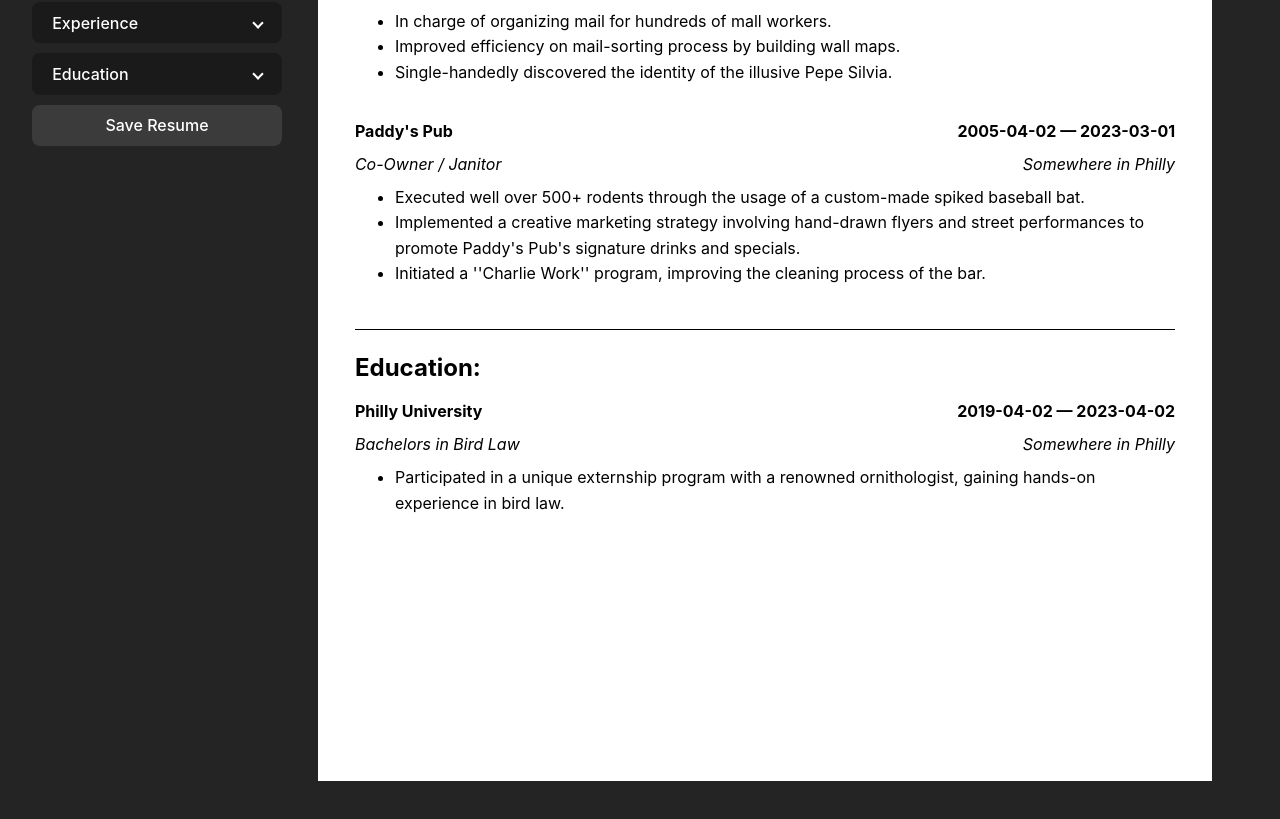
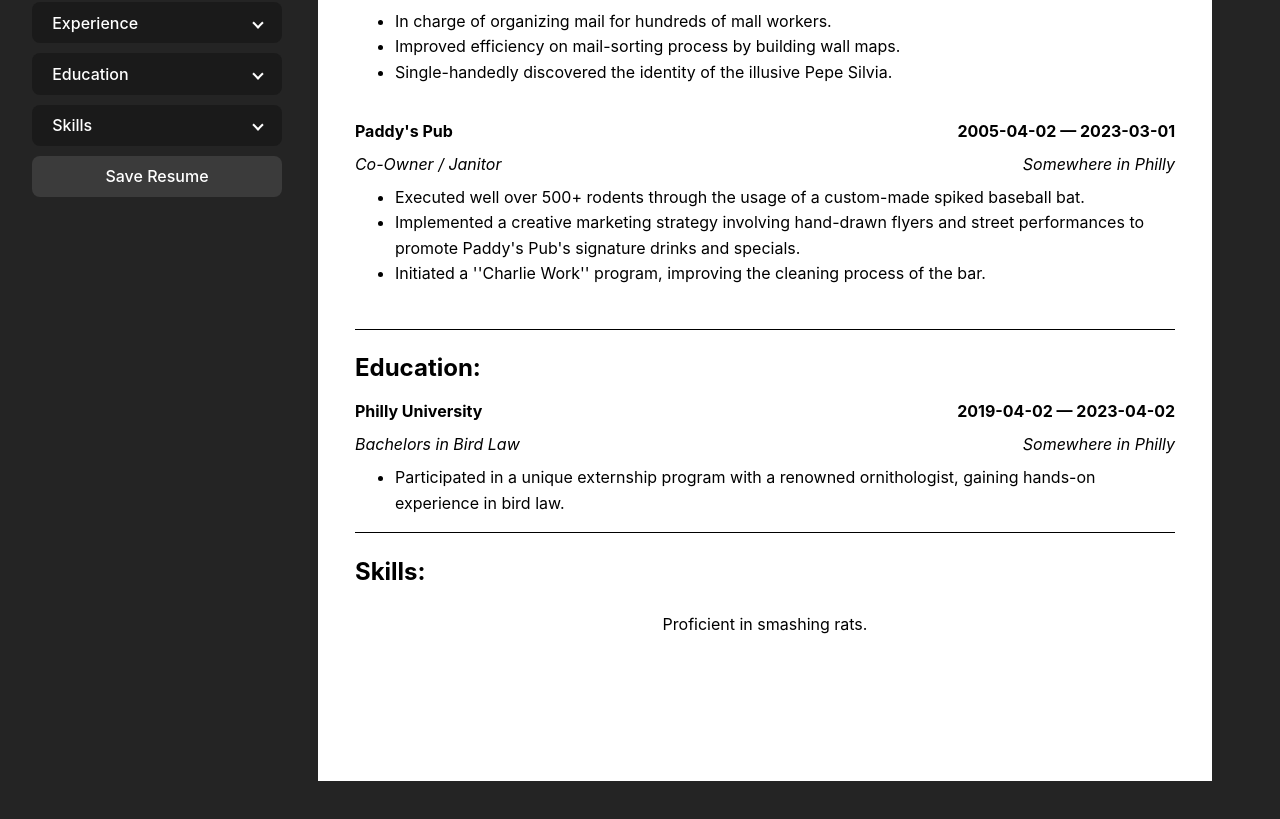
Before and after one commit to alansobchacki/odin-react-cv-app, a React (Vite) app: page / in a window 1280 px wide. Shown: the part 351-1170 px from the top of the page. Built offline with nearby package versions, Linux system fonts and the light colour scheme.

Commit message:
implement a 'skills' section.

```diff
--- a/src/App.jsx
+++ b/src/App.jsx
@@ -3,10 +3,10 @@ import Resume from "./components/Resume.jsx";
 import PersonalInformation from "./components/PersonalInfo.jsx";
 import Information from "./components/Information.jsx";
 import PrintButton from "./components/PrintButton.jsx";
+import Skills from "./components/Skills.jsx";
 import "./App.css";
 
 function App() {
-  // General information
   const [fullName, setFullName] = useState("Charles Kelly");
   const [email, setEmail] = useState("charliek@paddyspub.com");
   const [portfolio, setPortfolio] = useState("github.com/dayman");
@@ -54,6 +54,9 @@ function App() {
       ],
     },
   ]);
+
+  // Skills
+  const [skillExperiences, setSkillExperiences] = useState('Proficient in smashing rats.');
 
   const addExperience = (type, newExperience, index = null) => {
     if (type === "Experience") {
@@ -112,6 +115,10 @@ function App() {
           experiences={educationExperiences}
           removeExperience={removeExperience}
         />
+        <Skills
+          skillsExperiences={skillExperiences}
+          setSkillsExperiences={setSkillExperiences}
+        />
         <PrintButton />
       </div>
 
@@ -123,6 +130,7 @@ function App() {
         address={address}
         workExperiences={workExperiences}
         educationExperiences={educationExperiences}
+        skills={skillExperiences}
       />
     </div>
   );
--- a/src/components/Resume.jsx
+++ b/src/components/Resume.jsx
@@ -6,15 +6,13 @@ function Resume({
   address,
   workExperiences,
   educationExperiences,
+  skills
 }) {
   return (
     <div id="resume">
       <div id="personal-section">
         <h1>{fullName}</h1>
-        <p>
-          •&nbsp;{email} •&nbsp;{portfolio} •&nbsp;{phoneNumber} •&nbsp;
-          {address}
-        </p>
+        <p>•&nbsp;{email} •&nbsp;{portfolio} •&nbsp;{phoneNumber} •&nbsp;{address}</p>
       </div>
 
       <div className="resume-line"></div>
@@ -22,31 +20,17 @@ function Resume({
 
       {/* Experience Section */}
       <div>
-        <h2>
-          <strong>Experience:</strong>
-        </h2>
+        <h2><b>Experience:</b></h2>
         {workExperiences.map((experience, index) => (
           <div key={index}>
             <div className=" resume-info-container">
-              <p>
-                <strong>{experience.institutionName}</strong>
-              </p>
-
-              <p>
-                <strong>
-                  {experience.startDuration} — {experience.endDuration}
-                </strong>
-              </p>
+              <p><b>{experience.institutionName}</b></p>
+              <p><b>{experience.startDuration} — {experience.endDuration}</b></p>
             </div>
 
             <div className=" resume-info-container">
-              <p>
-                <i>{experience.title}</i>
-              </p>
-
-              <p>
-                <i>{experience.institutionLocation}</i>
-              </p>
+              <p><i>{experience.title}</i></p>
+              <p><i>{experience.institutionLocation}</i></p>
             </div>
 
             <div className="resume-info-container">
@@ -56,7 +40,8 @@ function Resume({
                     .filter((description) => description.trim() !== "")
                     .map((description, index) => (
                       <li key={index}>{description}</li>
-                    ))}
+                    ))
+                }
               </ul>
             </div>
             <br></br>
@@ -68,31 +53,17 @@ function Resume({
 
       {/* Education Section */}
       <div>
-        <h2>
-          <strong>Education:</strong>
-        </h2>
+        <h2><b>Education:</b></h2>
         {educationExperiences.map((experience, index) => (
           <div key={index}>
             <div className=" resume-info-container">
-              <p>
-                <strong>{experience.institutionName}</strong>
-              </p>
-
-              <p>
-                <strong>
-                  {experience.startDuration} — {experience.endDuration}
-                </strong>
-              </p>
+              <p><b>{experience.institutionName}</b></p>
+              <p><b>{experience.startDuration} — {experience.endDuration}</b></p>
             </div>
 
             <div className=" resume-info-container">
-              <p>
-                <i>{experience.title}</i>
-              </p>
-
-              <p>
-                <i>{experience.institutionLocation}</i>
-              </p>
+              <p><i>{experience.title}</i></p>
+              <p><i>{experience.institutionLocation}</i></p>
             </div>
 
             <div className="resume-info-container">
@@ -108,6 +79,14 @@ function Resume({
           </div>
         ))}
       </div>
+
+      <div className="resume-line"></div>
+
+      {/* Skills Section */}
+      <div>
+        <h2><b>Skills:</b></h2>
+        <p>{skills}</p>
+      </div>
     </div>
   );
 }
--- /dev/null
+++ b/src/components/Skills.jsx
@@ -0,0 +1,42 @@
+import { useState } from "react";
+
+function SkillInformation({
+  skillsExperiences,
+  setSkillsExperiences
+}) {
+  const [isVisible, setIsVisible] = useState(false);
+
+  const toggleVisibility = () => {
+    setIsVisible(!isVisible);
+  };
+
+  return (
+    <div className="">
+      <button className="regular-button" onClick={toggleVisibility}>
+        Skills
+        <span className={`arrow ${isVisible ? "up" : "down"}`}></span>
+      </button>
+
+      {isVisible && (
+        <div className="info">
+          <form>
+            <div className="form-row">
+              <label>
+                Skills <span className="observation">recommended</span>
+              </label>
+              <input
+                type="text"
+                placeholder="Enter your skills"
+                value={skillsExperiences}
+                onChange={(e) => setSkillsExperiences(e.target.value)}
+                maxLength={250}
+              />
+            </div>
+          </form>
+        </div>
+      )}
+    </div>
+  );
+}
+
+export default SkillInformation;
```
Also changed, not shown: src/components/WorkInfo.jsx (deleted).
